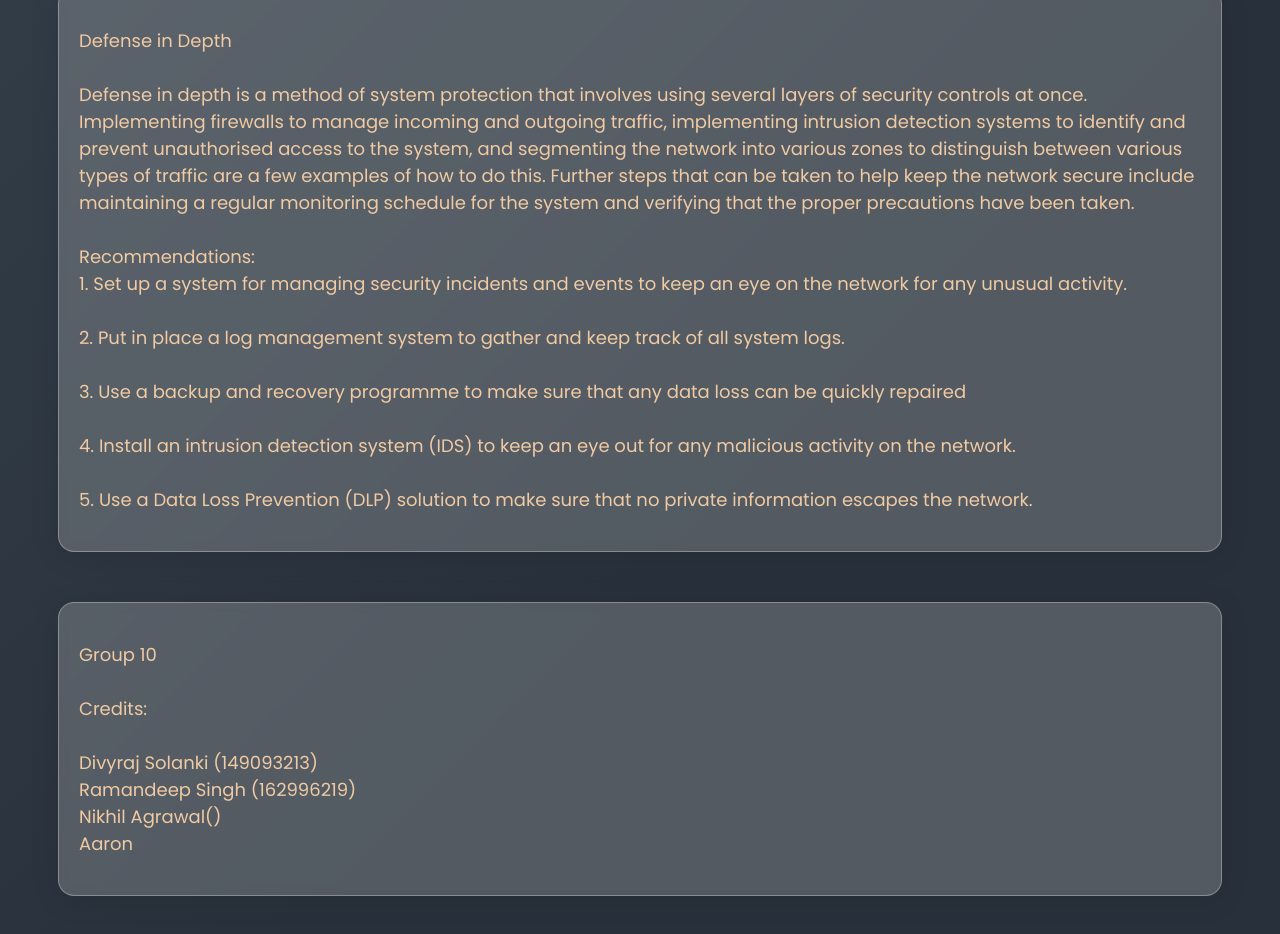
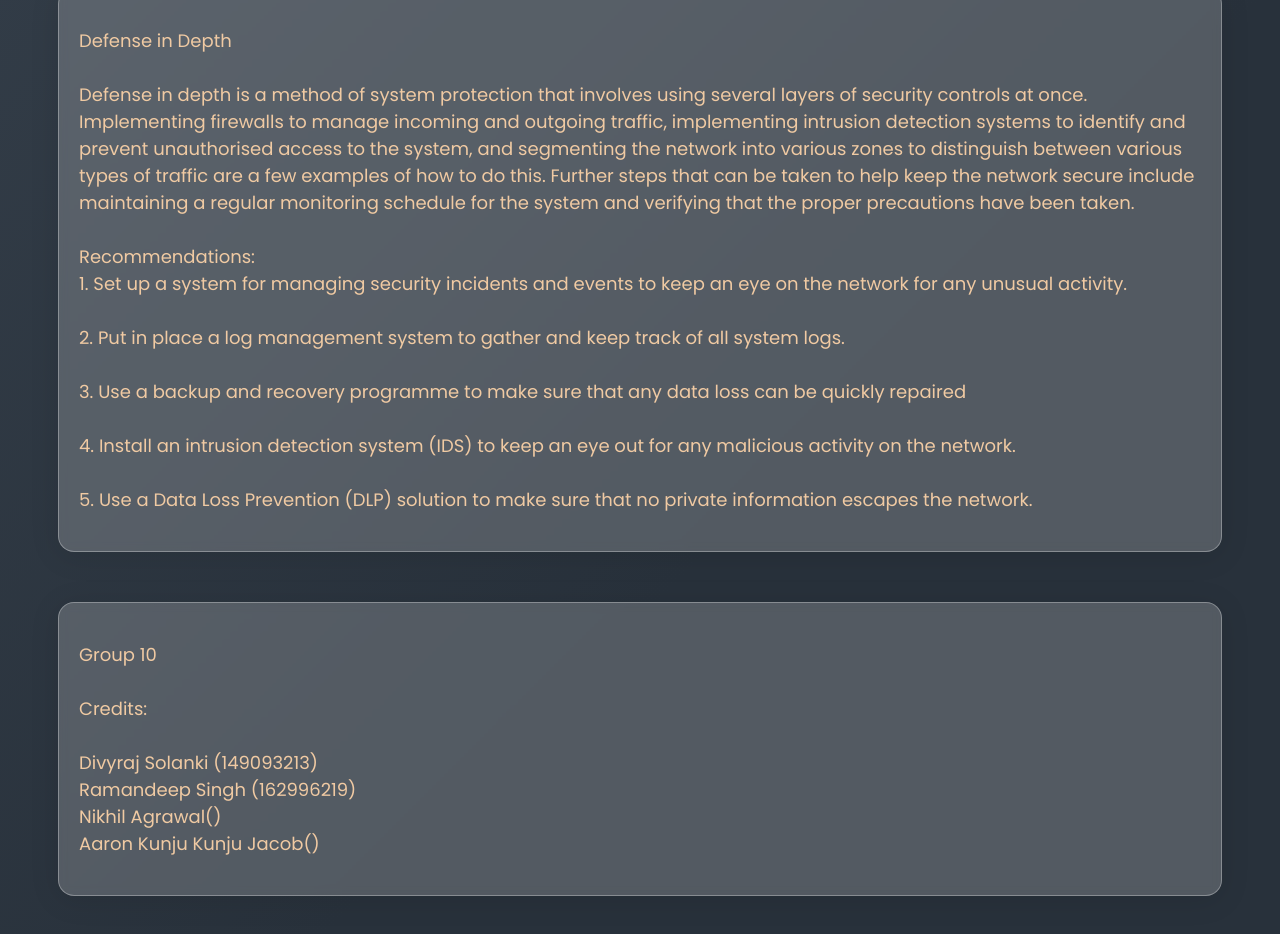
Before and after one commit to dvyrj08/dcf255-final, a plain HTML site: page index.html in a window 1280 px wide. Shown: the part 2844-3778 px from the top of the page. Drawn offline with Linux system fonts and the light colour scheme.

Commit message:
Update index.html

```diff
--- a/index.html
+++ b/index.html
@@ -94,7 +94,7 @@ Recommendations:<br>
         Ramandeep Singh (162996219)<br>
         Nikhil Agrawal()
         <br>
-        Aaron
+        Aaron Kunju Kunju Jacob()
     </p>
 </div>
 </body>
```
